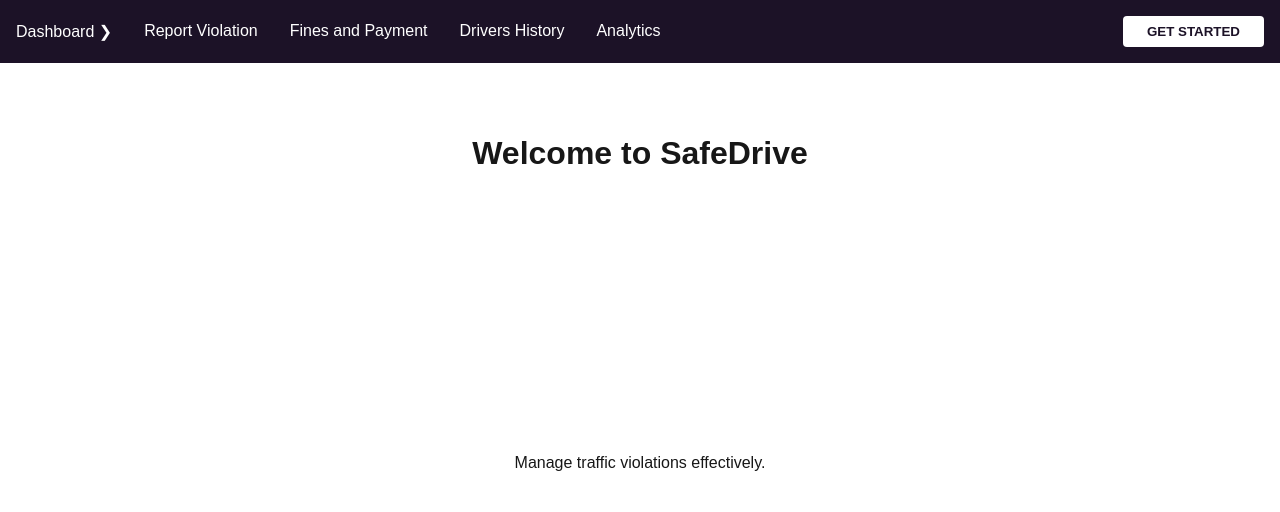
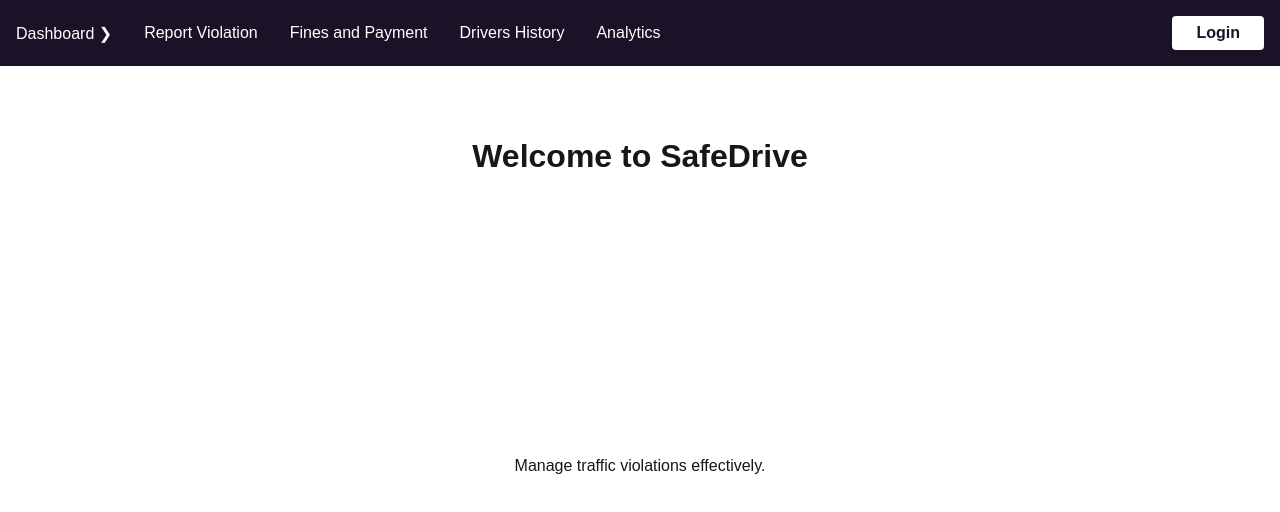
Before and after one commit to bananaNuggets75/traffic-management-system, a Next.js app: page / in a window 1280 px wide. Shown: the top 512 px of the page. Built offline with nearby package versions, Linux system fonts and the light colour scheme.

Commit message:
navbar-login

```diff
--- a/app/components/navbar.jsx
+++ b/app/components/navbar.jsx
@@ -1,14 +1,37 @@
+import Link from 'next/link';
+
 export default function Navbar() {
-    return (
-      <nav>
-        <ul>
-          <li>Dashboard ❯</li>
-          <li>Report Violation</li>
-          <li>Fines and Payment</li>
-          <li>Drivers History</li>
-          <li>Analytics</li>
-        </ul>
-        <button>GET STARTED</button>
-      </nav>
-    );
-  }
+  return (
+    <nav style={{ padding: '1rem', backgroundColor: '#1c1227', display: 'flex', alignItems: 'center' }}>
+      <ul style={{
+        listStyle: 'none',
+        display: 'flex',
+        gap: '2rem',
+        margin: 0,
+        padding: 0,
+        color: '#fff',
+        fontFamily: 'Arial, sans-serif',
+        fontSize: '1rem'
+      }}>
+        <li style={{ cursor: 'pointer' }}>Dashboard ❯</li>
+        <li style={{ cursor: 'pointer' }}>Report Violation</li>
+        <li style={{ cursor: 'pointer' }}>Fines and Payment</li>
+        <li style={{ cursor: 'pointer' }}>Drivers History</li>
+        <li style={{ cursor: 'pointer' }}>Analytics</li>
+      </ul>
+      <Link href="/login" style={{
+        marginLeft: 'auto',
+        padding: '0.5rem 1.5rem',
+        backgroundColor: '#fff',
+        color: '#1c1227',
+        border: 'none',
+        borderRadius: '0.25rem',
+        cursor: 'pointer',
+        fontWeight: 'bold',
+        textDecoration: 'none'
+      }}>
+        Login
+      </Link>
+    </nav>
+  );
+}
```
